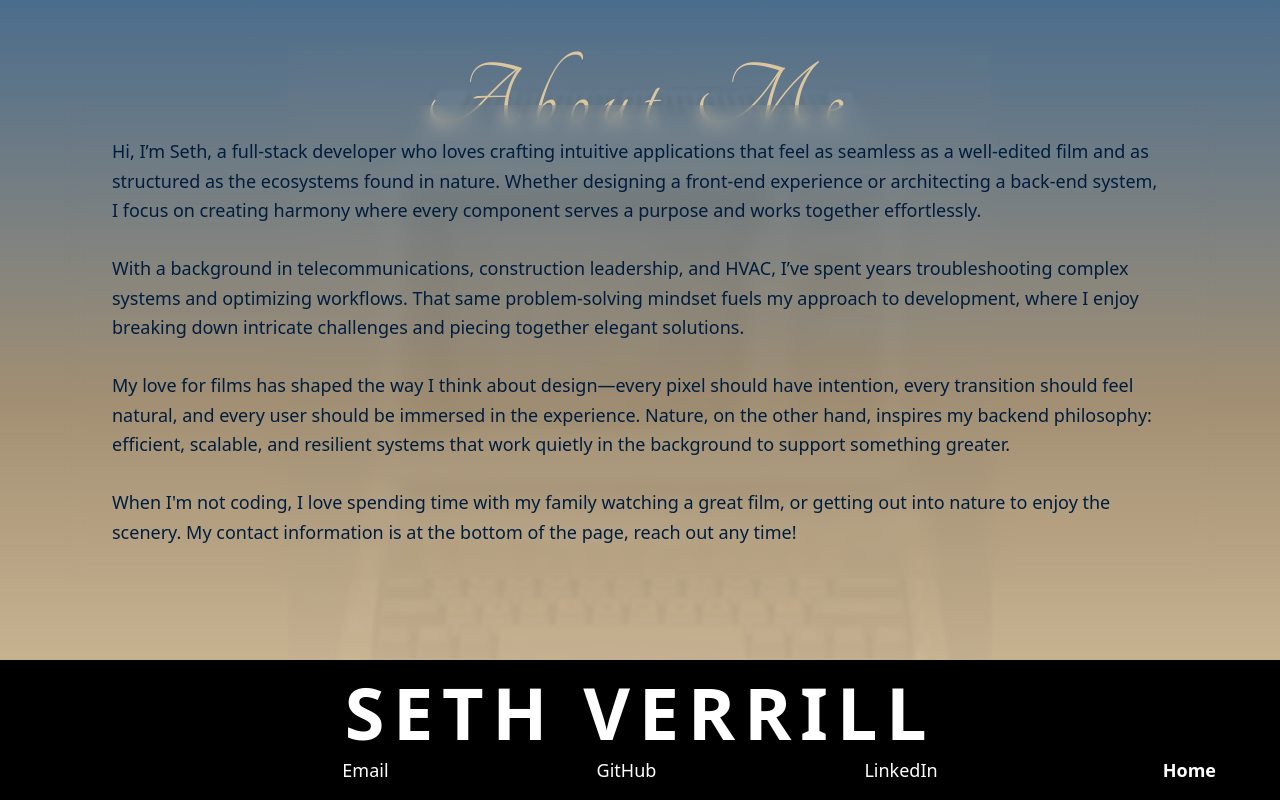
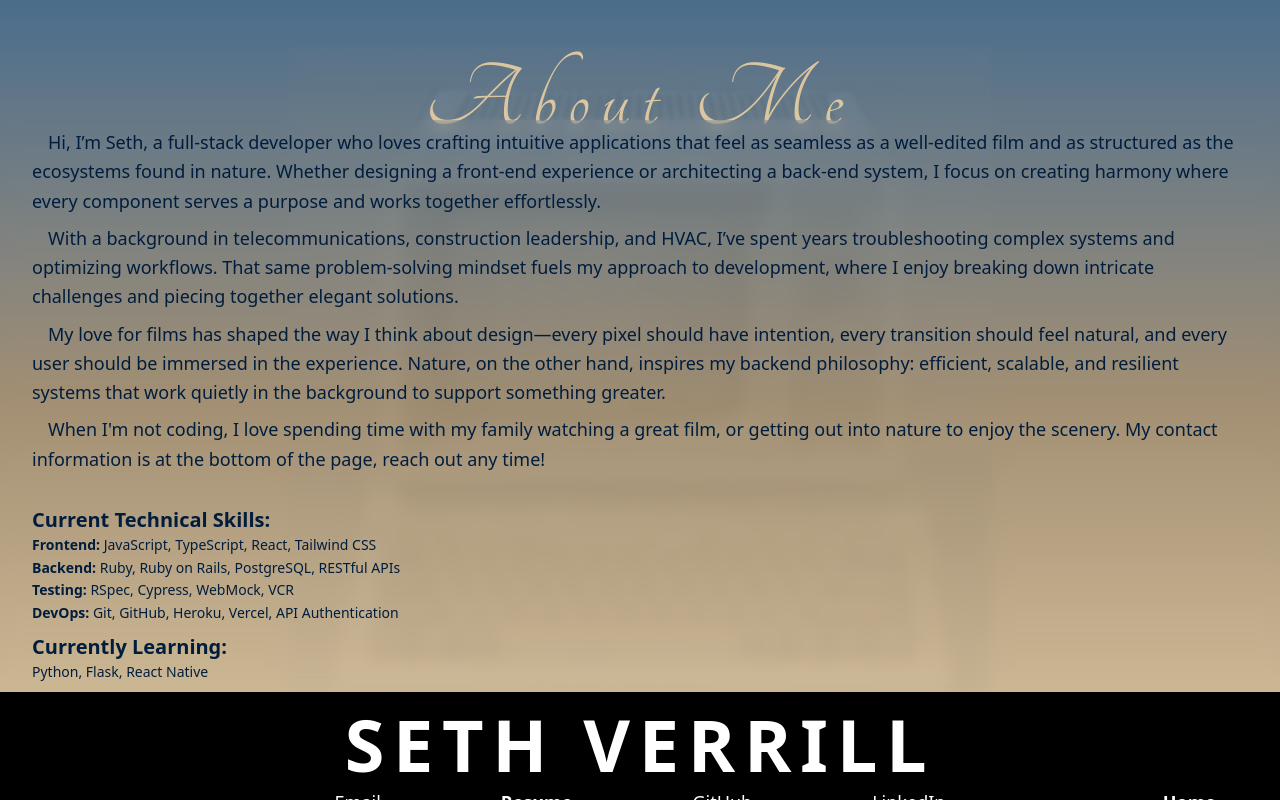
Before and after one commit to sethverrill/sv_portfolio, a React (Vite) app: page /about in a window 1280 px wide. Built offline with nearby package versions, Linux system fonts and the light colour scheme; the HTML template or start-up script is replaced by a standard one.

Commit message:
add Resume to footer and technical skills to About Me

```diff
--- a/src/components/About.tsx
+++ b/src/components/About.tsx
@@ -14,35 +14,60 @@ const About = () => {
         <h1 className="absolute top-3 text-5xl md:text-8xl justify-center italics text-center text-[#dcc6a0] font-[Tangerine] tracking-custom mt-10">
           About Me
         </h1>
-        <div className="max-w-6xl  w-full px-12 p-8 mt-6 text-lg text-beige bg-transparent backdrop-blur-sm">
-          <p className="text-md md:text-lg text-[#001d3d] leading-relaxed text-center md:text-left">
-            Hi, I’m Seth, a full-stack developer who loves crafting intuitive applications
-            that feel as seamless as a well-edited film and as structured as the
-            ecosystems found in nature. Whether designing a front-end experience
-            or architecting a back-end system, I focus on creating harmony where
-            every component serves a purpose and works together effortlessly.
-            <br />
-            <br />
+        <div className="max-w-7xl w-full px-8 p-2 mt-30 text-sm text-beige bg-transparent backdrop-blur-sm">
+          <p className="text-md md:text-lg text-[#001d3d] leading-relaxed text-center md:text-left indent-4 mb-2">
+            Hi, I’m Seth, a full-stack developer who loves crafting intuitive
+            applications that feel as seamless as a well-edited film and as
+            structured as the ecosystems found in nature. Whether designing a
+            front-end experience or architecting a back-end system, I focus on
+            creating harmony where every component serves a purpose and works
+            together effortlessly.
+          </p>
+          <p className="text-md md:text-lg text-[#001d3d] leading-relaxed text-center md:text-left indent-4 mb-2">
             With a background in telecommunications, construction leadership,
-            and HVAC, I’ve spent years troubleshooting complex systems
-            and optimizing workflows. That same problem-solving mindset fuels my
+            and HVAC, I’ve spent years troubleshooting complex systems and
+            optimizing workflows. That same problem-solving mindset fuels my
             approach to development, where I enjoy breaking down intricate
             challenges and piecing together elegant solutions.
-            <br />
-            <br />
-            My love for films
-            has shaped the way I think about design—every pixel should have
-            intention, every transition should feel natural, and every user
-            should be immersed in the experience. Nature, on the other hand,
-            inspires my backend philosophy: efficient, scalable, and resilient
-            systems that work quietly in the background to support something
-            greater.
-            <br />
-            <br />
-            When I'm not coding, I love spending time with my family watching a great
-            film, or getting out into nature to enjoy the scenery. My contact information
-            is at the bottom of the page, reach out any time!
           </p>
+          <p className="text-md md:text-lg text-[#001d3d] leading-relaxed text-center md:text-left indent-4 mb-2">
+            My love for films has shaped the way I think about design—every
+            pixel should have intention, every transition should feel natural,
+            and every user should be immersed in the experience. Nature, on the
+            other hand, inspires my backend philosophy: efficient, scalable, and
+            resilient systems that work quietly in the background to support
+            something greater.
+          </p>
+          <p className="text-md md:text-lg text-[#001d3d] leading-relaxed text-center md:text-left indent-4 mb-2">
+            When I'm not coding, I love spending time with my family watching a
+            great film, or getting out into nature to enjoy the scenery. My
+            contact information is at the bottom of the page, reach out any
+            time!
+          </p>
+          <div className="mt-8 text-center md:text-left">
+            <h2 className="text-xl md:text-1xl font-semibold text-[#001d3d] mt-2">
+              Current Technical Skills:
+            </h2>
+            <p className="text-md md:text-md text-[#001d3d] leading-relaxed">
+              <strong>Frontend:</strong> JavaScript, TypeScript, React, Tailwind
+              CSS
+              <br />
+              <strong>Backend:</strong> Ruby, Ruby on Rails, PostgreSQL, RESTful
+              APIs
+              <br />
+              <strong>Testing:</strong> RSpec, Cypress, WebMock, VCR
+              <br />
+              <strong>DevOps:</strong> Git, GitHub, Heroku, Vercel, API
+              Authentication
+            </p>
+
+            <h2 className="text-xl md:text-1xl font-semibold text-[#001d3d] mt-2">
+              Currently Learning:
+            </h2>
+            <p className="text-md md:text-md text-[#001d3d] leading-relaxed">
+              Python, Flask, React Native
+            </p>
+          </div>
         </div>
       </div>
       <Footer showHomeLink />
--- a/src/components/Footer.tsx
+++ b/src/components/Footer.tsx
@@ -7,10 +7,19 @@ const Footer: React.FC<FooterProps> = ({ showHomeLink }) => {
       <h2 className="text-5xl md:text-7xl font-black tracking-custom uppercase">
         Seth Verrill
       </h2>
-      <div className="w-full flex justify-center gap-x-52 mt-2 text-lg">
+      <div className="w-full flex justify-center gap-x-30 mt-2 text-lg">
         <a href="mailto:verrill.seth@gmail.com" className="hover:underline">
           Email
         </a>
+        <a
+          href="https://docs.google.com/document/d/1L5Tc145ASth093Zy8ZwHtEVDbOBp2A5e4K1LDews6F0/edit?usp=sharing"
+          target="_blank"
+          rel="noopener noreferrer"
+          className="hover:underline font-semibold"
+        >
+          Resume
+        </a>
+
         <a
           href="https://github.com/sethverrill"
           target="_blank"
```
Also changed, not shown: 1 other file (tests, documents, lock files or other folders).
